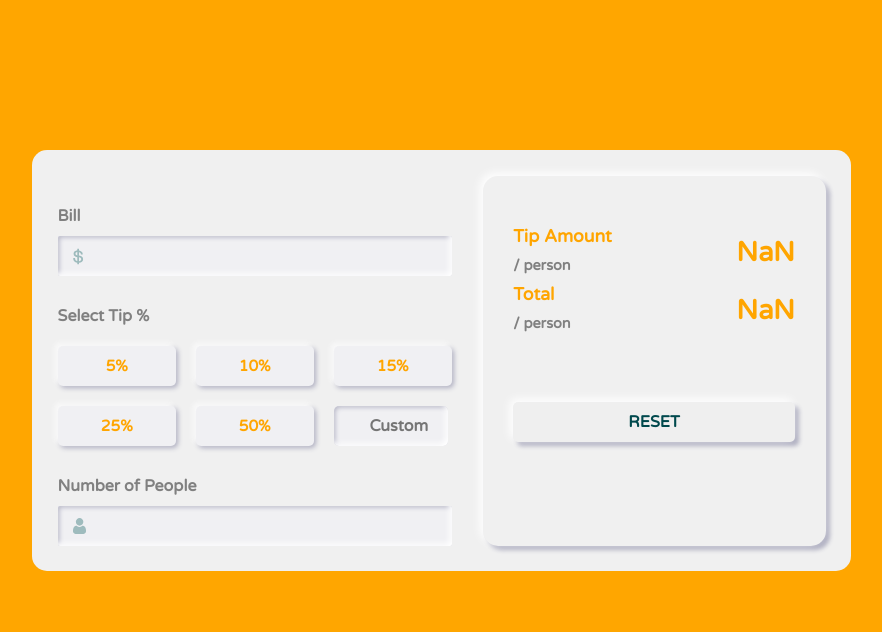
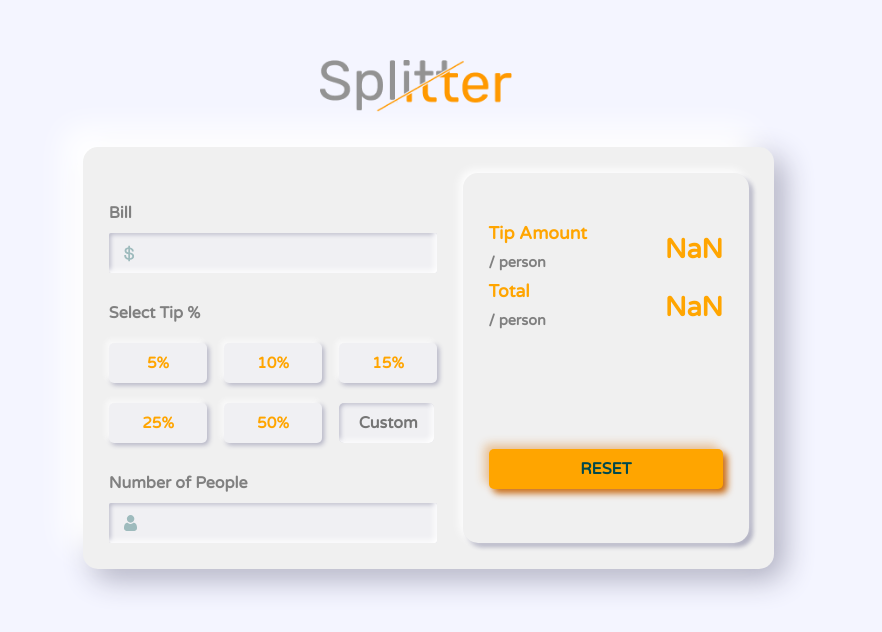
Before and after one commit to AHenryGiorgadze/Tip_calculator_app.github.io, a plain HTML site: page index.html in a window 1280 px wide. Shown: the whole page, without its empty margins (224-1106 px from the left). Drawn offline with Linux system fonts and the light colour scheme.

Commit message:
added_logo

```diff
--- a/index.html
+++ b/index.html
@@ -41,6 +41,8 @@
     </style>
   </head>
   <body>
+    <img class="logo" src="./images/logo.png" alt="" />
+
     <main>
       <div class="leftContainer">
         <p class="title">Bill</p>
--- a/style.scss
+++ b/style.scss
@@ -15,18 +15,25 @@ $VeryLightGrayishCyan: hsl(189, 41%, 97%);
 }
 
 body {
-  background-color: rgb(255, 166, 0);
+  background-color: rgb(244, 245, 255);
+}
+
+.logo {
+  margin-top: 60px;
+  width: 50%;
+  margin-left: 25%;
 }
 
 main {
   display: flex;
   flex-direction: column;
-  margin-top: 150px;
+  margin-top: 40px;
   border-top-left-radius: 15px;
   border-top-right-radius: 15px;
   padding: 8%;
   width: 84%;
   background-color: rgb(240, 240, 240);
+  box-shadow: -20px -20px 30px #ffffff, 10px 10px 30px #aeaec0;
 }
 
 .leftContainer {
@@ -148,18 +155,23 @@ main {
   /*!.!*/
   text-transform: uppercase;
   //border: 3px solid orange;
-  box-shadow: -3px -3px 10px #ffffff, 4px 4px 4px #aeaec0;
+  box-shadow: -5px -5px 10px #e8c49d, 4px 4px 7px #c55f00;
+  background-color: orange;
   border-radius: 5px;
   color: $VeryDarkCyan;
 }
 
 @media (min-width: 600px) {
+  .logo {
+    width: 15%;
+    margin-left: 42.5%;
+  }
   main {
     flex-direction: row;
-    margin-top: 150px;
+    margin-top: 30px;
     padding: 2%;
-    width: 60%;
-    margin-left: 20%;
+    width: 50%;
+    margin-left: 24%;
     border-radius: 15px;
   }
 
@@ -189,6 +201,6 @@ main {
   }
 
   .rightContainer button {
-    margin-top: 70px;
+    margin-top: 120px;
   }
 }
```
Also changed, not shown: images/logo.png (added), style.css, 1 other file.
